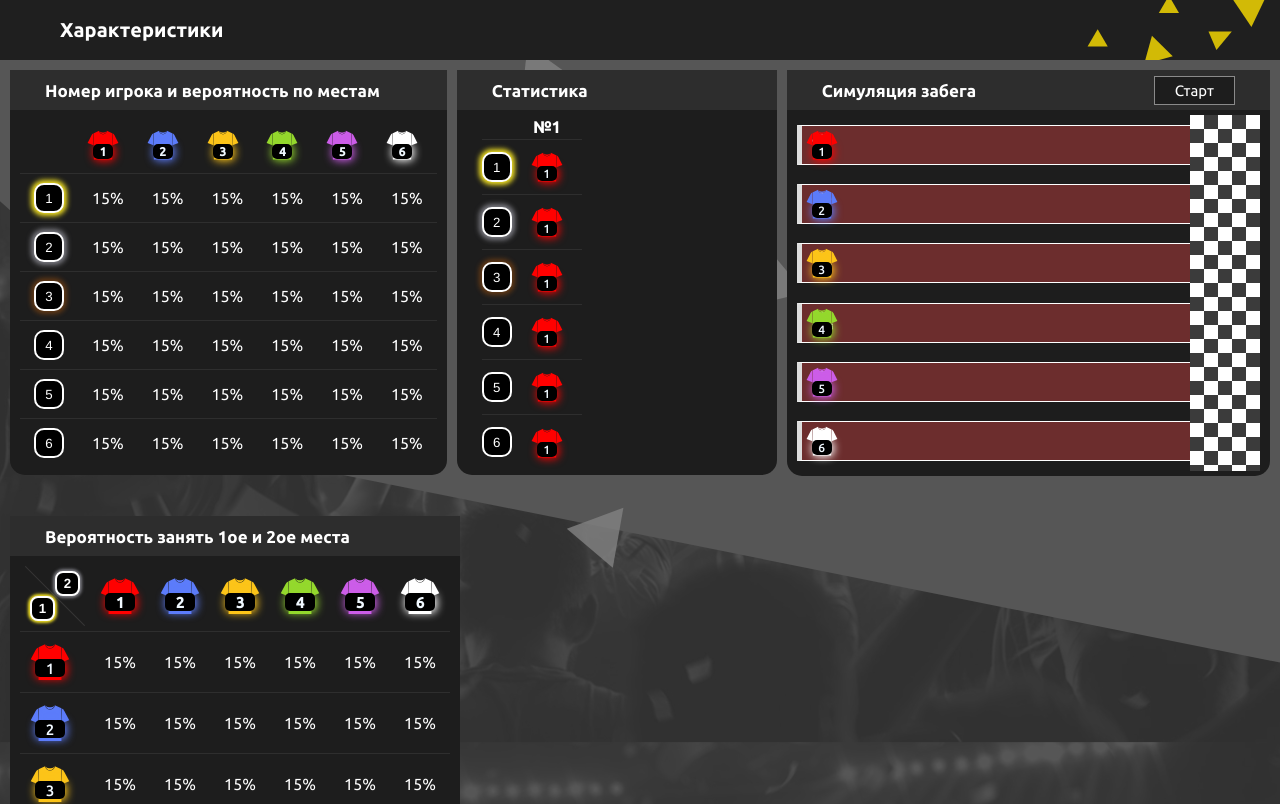
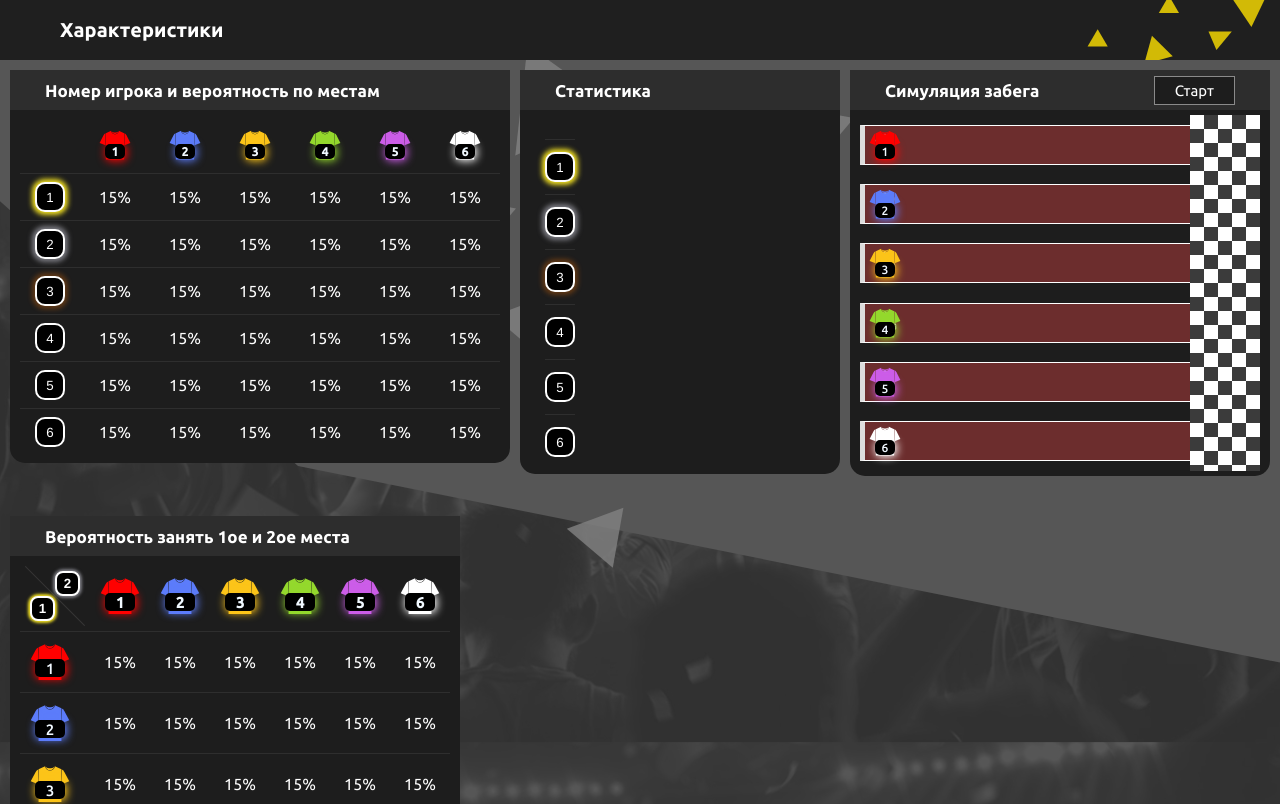
Before and after one commit to ClouRise/FANTASTICHACK2025, a Vue app in the folder frontend/front/: page / in a window 1280 px wide. Shown: the top 804 px of the page. Built offline with nearby package versions, Linux system fonts and the light colour scheme.

Commit message:
upd front

```diff
--- a/frontend/front/src/App.vue
+++ b/frontend/front/src/App.vue
@@ -6,7 +6,7 @@
     <main>
       <div class="row">
         <maincard :id="1" :title="'Номер игрока и вероятность по местам'">
-          <tableCard></tableCard>
+          <tableCard :prob="probabilities"></tableCard>
         </maincard>
 
         <maincard :id="2" :title="'Статистика'">
@@ -59,7 +59,8 @@ export default {
       winner: null,
       cancelTokenSource: null,
       eventSource: null,
-      finalRes: {}
+      finalRes: {},
+      probabilities: {}
     }
   },
   components: {
@@ -113,6 +114,7 @@ export default {
             const data = JSON.parse(event.data);
             this.currentTime = data.time;
             this.racers = data.racers;
+            this.probabilities = data.probabilities
             this.finalRes = data.final_results;
 
             store.commit('setGlobalData', data);
@@ -191,7 +193,6 @@ export default {
 
         // Извлечение объекта из localStorage
         const retrievedUser = JSON.parse(localStorage.getItem('raced'));
-        console.log(retrievedUser[0]); // "Alex"
 
       }
     }
--- a/frontend/front/src/components/analys.vue
+++ b/frontend/front/src/components/analys.vue
@@ -7,17 +7,12 @@
             <div class="cell-table"><titlerow style="box-shadow: #FF77004D 0px 0px 5px 3px" num="3"></titlerow></div>
             <div class="cell-table"><titlerow num="4"></titlerow></div>
             <div class="cell-table"><titlerow num="5"></titlerow></div>
-            <div style="border: none; padding-bottom: 0;" class="cell-table"><titlerow num="6"е5></titlerow></div>
+            <div style="border: none;" class="cell-table"><titlerow num="6"е5></titlerow></div>
         </article>
         <div style="overflow-x: scroll; display: flex; flex-direction: row;">
-            <section>
-                <div style="height: 25px;" class="cell-table"><h4>№1</h4></div>
-                <div style="padding-block: 15px; width: 70px; height: 55px;" class="cell-table"><player fillColor="#ff0000" txt="1"></player></div>
-                <div style="padding-block: 15px; width: 70px; height: 55px;" class="cell-table"><player fillColor="#ff0000" txt="1"></player></div>
-                <div style="padding-block: 15px; width: 70px; height: 55px;" class="cell-table"><player fillColor="#ff0000" txt="1"></player></div>
-                <div style="padding-block: 15px; width: 70px; height: 55px;" class="cell-table"><player fillColor="#ff0000" txt="1"></player></div>
-                <div style="padding-block: 15px; width: 70px; height: 55px;" class="cell-table"><player fillColor="#ff0000" txt="1"></player></div>
-                <div style="padding-block: 15px; width: 70px; height: 55px; border: none;" class="cell-table"><player fillColor="#ff0000" txt="1"></player></div>
+            <section v-for="(sect, index) in arr" :key="index">
+                <div style="height: 25px;" class="cell-table"><h4>№{{index + 1}}</h4></div>
+                <div v-for="(elem, index) in sect" :key="index" :style="index == 6 ? 'border: none' : ''" style="padding-block: 15px; width: 60px; height: 55px;" class="cell-table"><player :fillColor="returnColor(elem[0])" :txt="elem[0]"></player></div>
             </section>
         </div>
     </div>
@@ -26,10 +21,38 @@
 <script>
 import titlerow from './titlerow.vue';
 import player from './player.vue';
+import store from '@/store';
 export default {
     components: {
         titlerow,
         player
+    },
+    data(){
+        return{
+            arr: store.state.arrOfRaced
+        }
+    },
+    methods: {
+        returnColor(id){
+            if(id == 1){
+                return "#ff0000"
+            }
+            if(id == 2){
+                return "#5C7CFA"
+            }
+            if(id == 3){
+                return "#FCC419"
+            }
+            if(id == 4){
+                return "#94D82D"
+            }
+            if(id == 5){
+                return "#CC5DE8"
+            }
+            if(id == 6){
+                return "#FFFFFF"
+            }
+        }
     }
 }
 </script>
--- a/frontend/front/src/components/tableCard.vue
+++ b/frontend/front/src/components/tableCard.vue
@@ -91,13 +91,13 @@ tr{
     border-bottom: 1pt solid rgb(46, 46, 46);
 }
 td{
-    padding-inline: 14px;
-    padding-block: 9px;
+    padding-inline: 15px;
+    padding-block: 8px;
     font-family: ubuntu-regular;
     color: white;
 }
 th{
-    padding-inline: 5px;
+    padding-inline: 15px;
     padding-block: 8px;
     font-family: ubuntu-regular;
     color: white;
--- a/frontend/front/src/store/index.js
+++ b/frontend/front/src/store/index.js
@@ -10,7 +10,7 @@ export default createStore({
       state.globalData = object
     },
     pushRaceToArr(state, object){
-      state.arrOfRaced.push(object)
+      state.arrOfRaced.prepand(object)
     }
   },
   getters: {
```
